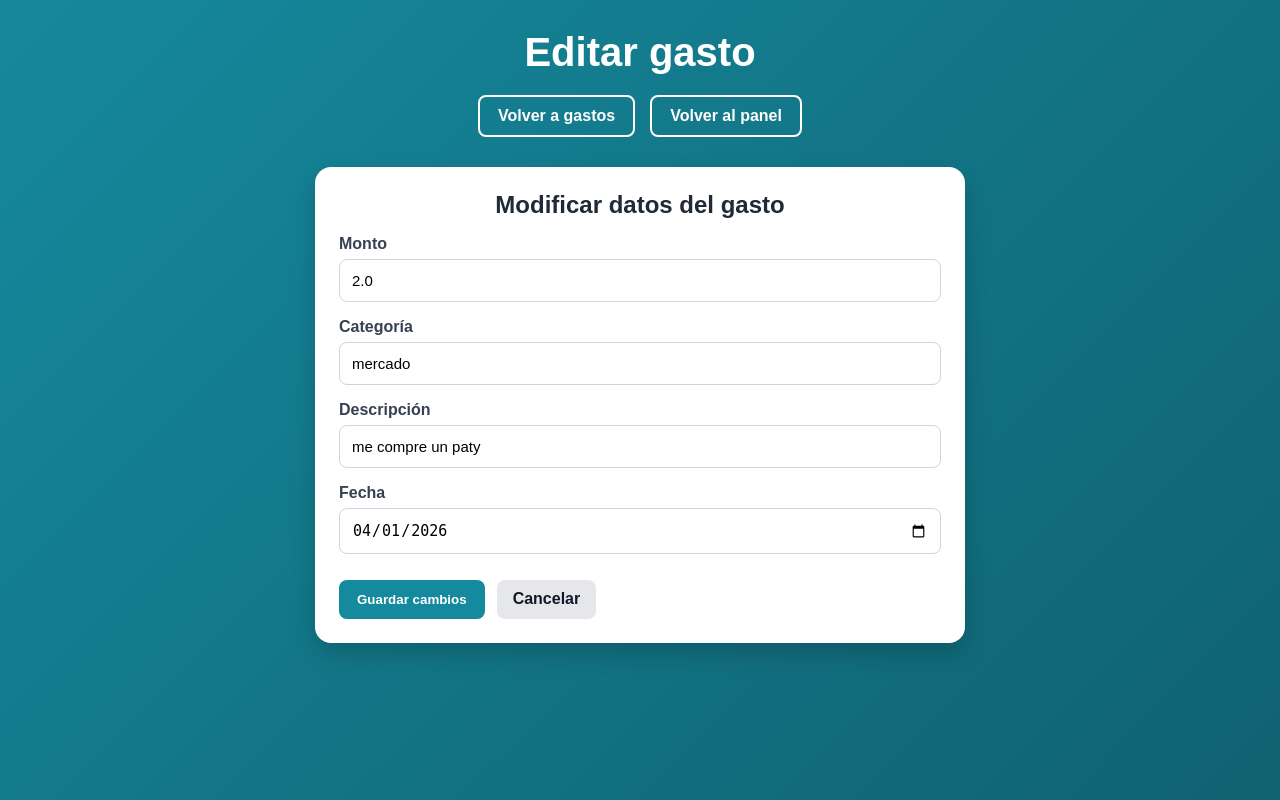
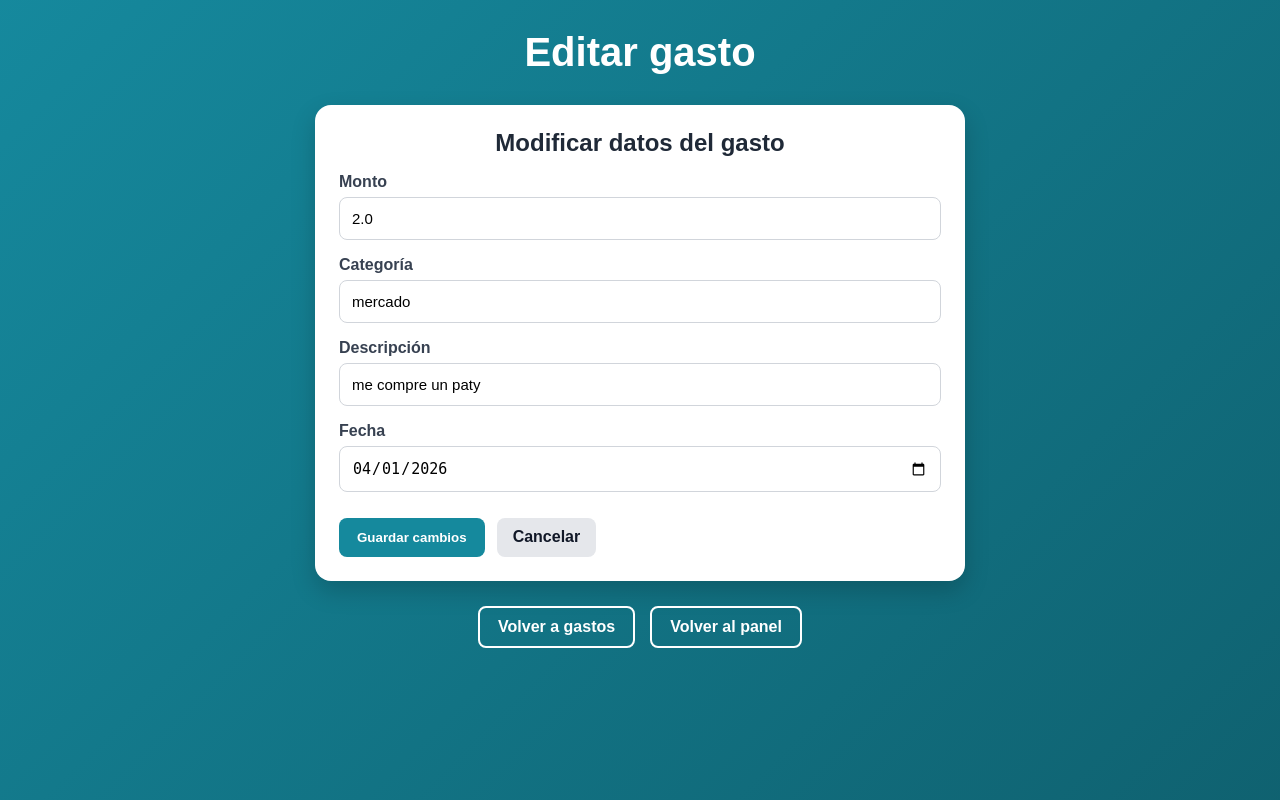
Before and after one commit to Matias-Volders/Sistema-De-Gastos, a Flask app: page /gastos/editar/1 in a window 1280 px wide. Run offline with Flask 3, Linux system fonts and the light colour scheme; the visitor is signed in with stand-in values (Sample User, id 1).

Commit message:
correccion de diseño

```diff
--- a/BackEnd/app.py
+++ b/BackEnd/app.py
@@ -95,7 +95,6 @@ def iniciar_sesion():
         session["user_id"] = usuario["id"]
         session["user_nombre"] = usuario["nombre"]
 
-        flash(f"Bienvenido, {usuario['nombre']}.")
         return redirect(url_for("panel"))
 
     return render_template("iniciarSesion.html")
--- a/Front End/funcionalidades/editar_gasto.html
+++ b/Front End/funcionalidades/editar_gasto.html
@@ -10,10 +10,7 @@
 
         <header class="page-header">
             <h1 class="page-title">Editar gasto</h1>
-            <div class="top-actions">
-                <a href="{{ url_for('gastos') }}" class="top-link">Volver a gastos</a>
-                <a href="{{ url_for('panel') }}" class="top-link">Volver al panel</a>
-            </div>
+
         </header>
 
         {% with mensajes = get_flashed_messages() %}
@@ -48,9 +45,13 @@
                         <a href="{{ url_for('gastos') }}" class="btn-secondary">Cancelar</a>
                     </div>
                 </form>
+
             </div>
         </section>
-
+        <div class="bottom-actions">
+            <a href="{{ url_for('gastos') }}" class="top-link">Volver a gastos</a>
+            <a href="{{ url_for('panel') }}" class="top-link">Volver al panel</a>
+        </div>
     </div>
 </body>
 </html>
--- a/Front End/static/funcionality.css
+++ b/Front End/static/funcionality.css
@@ -25,6 +25,14 @@ body {
     text-align: center;
     font-size: 40px;
     margin-bottom: 20px;
+}
+
+.bottom-actions {
+    display: flex;
+    justify-content: center;
+    gap: 15px;
+    flex-wrap: wrap;
+    margin-top: 25px;
 }
 
 .top-actions {
```
Also changed, not shown: Front End/funcionalidades/editar_ingreso.html (+5 -5 lines).
